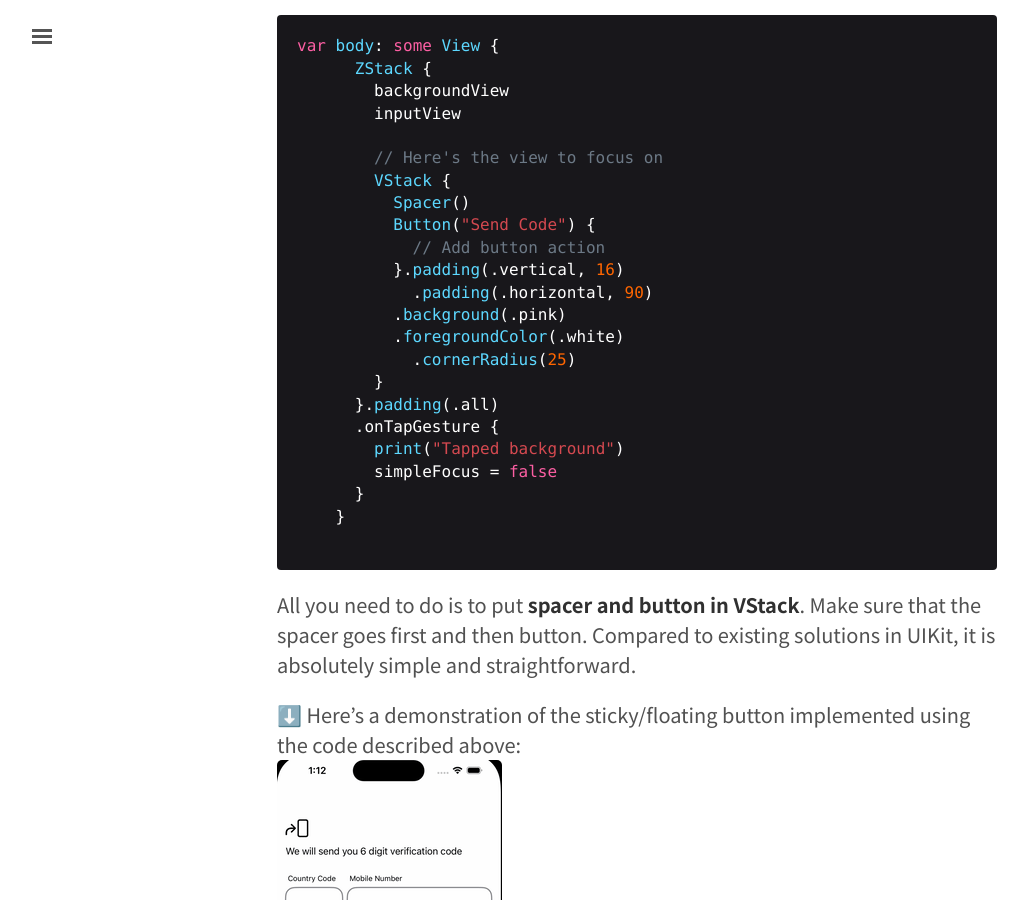
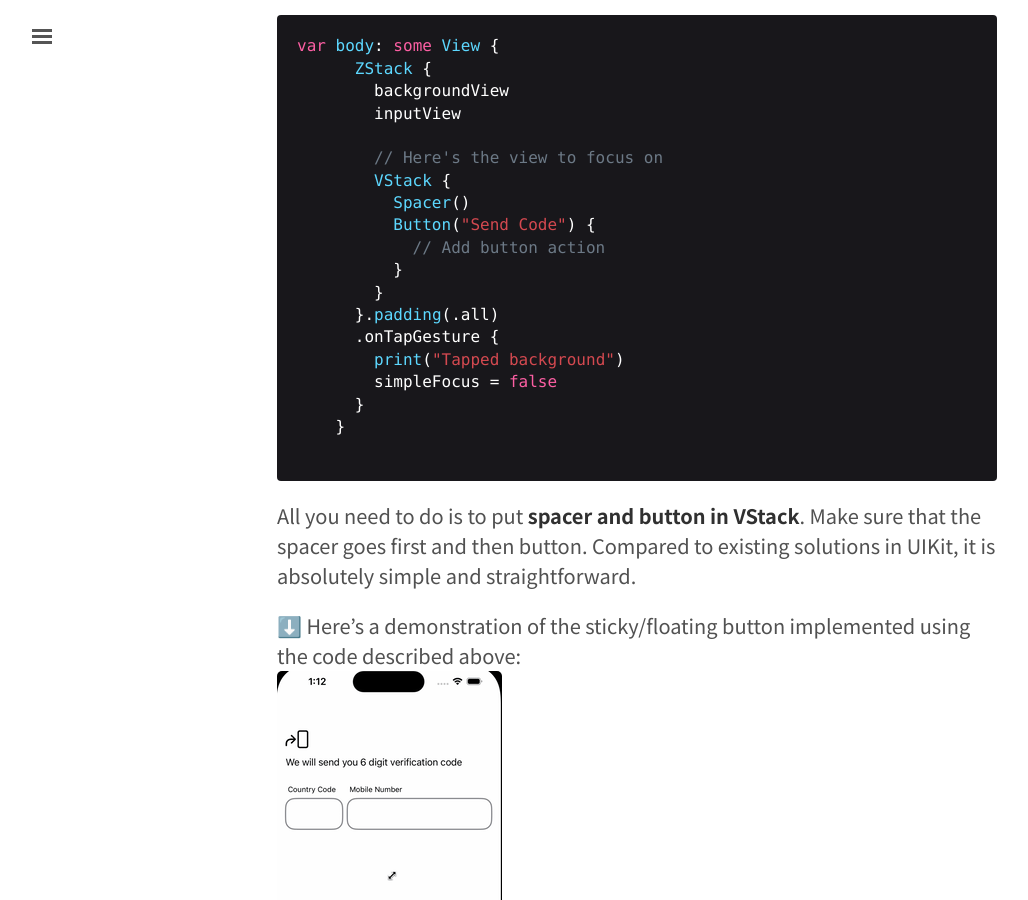
Before and after one commit to daheenallwhite/daheenallwhite.github.io, a Jekyll site: the page built from _posts/2024-04-03-SwiftUI-Keyboard-Sticky-Button.md, in a window 1280 px wide and 900 px high, scrolled down 1948 px. Shown: the whole window, without its empty margins (3-1031 px from the left). Built offline with Jekyll 4.4.1, drawn with Linux system fonts in a browser that asks for light colours; nearby versions of some CDN libraries; comment, search, counter and statistics services are not loaded.

Commit message:
Remove unnecessary codes in example

```diff
--- a/_posts/2024-04-03-SwiftUI-Keyboard-Sticky-Button.md
+++ b/_posts/2024-04-03-SwiftUI-Keyboard-Sticky-Button.md
@@ -52,11 +52,7 @@ var body: some View {
           Spacer()
           Button("Send Code") {
             // Add button action
-          }.padding(.vertical, 16)
-            .padding(.horizontal, 90)
-          .background(.pink)
-          .foregroundColor(.white)
-            .cornerRadius(25)
+          }
         }
       }.padding(.all)
       .onTapGesture {
```
